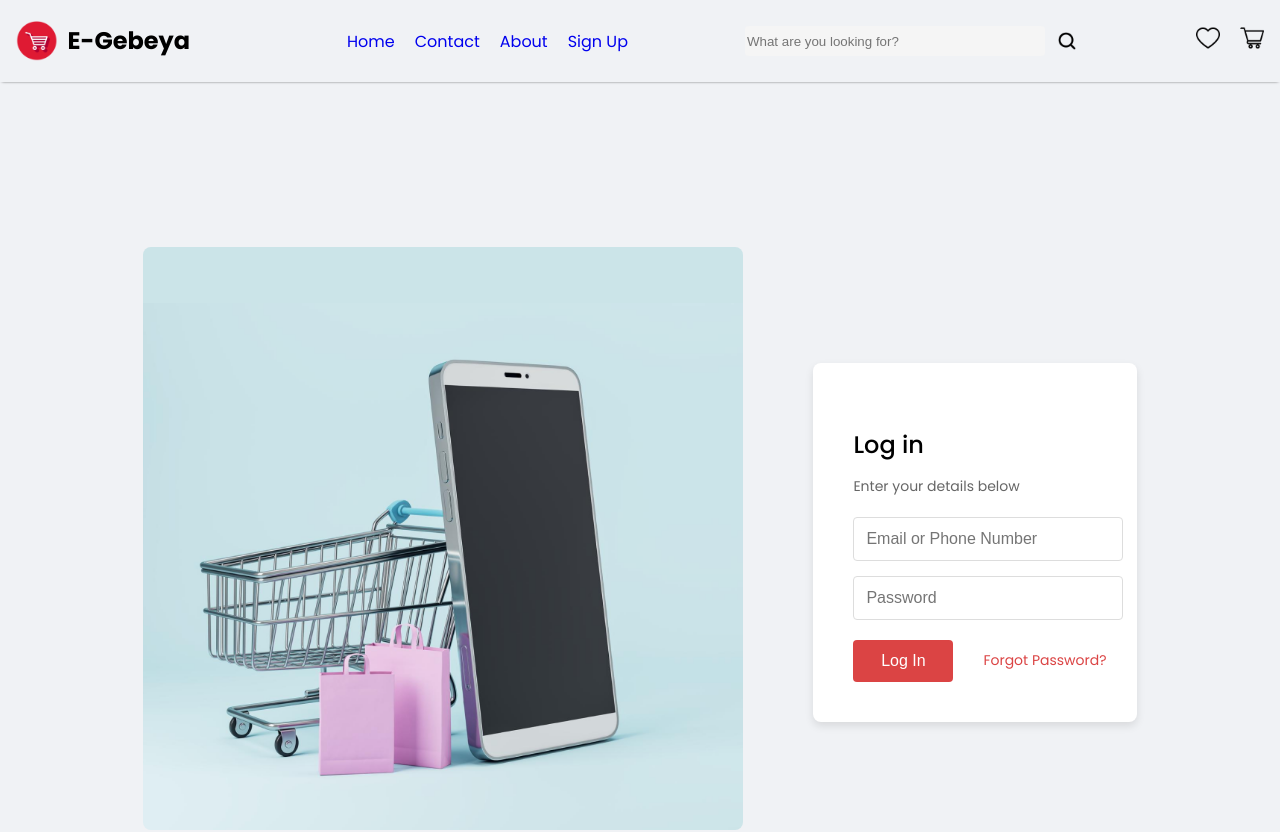
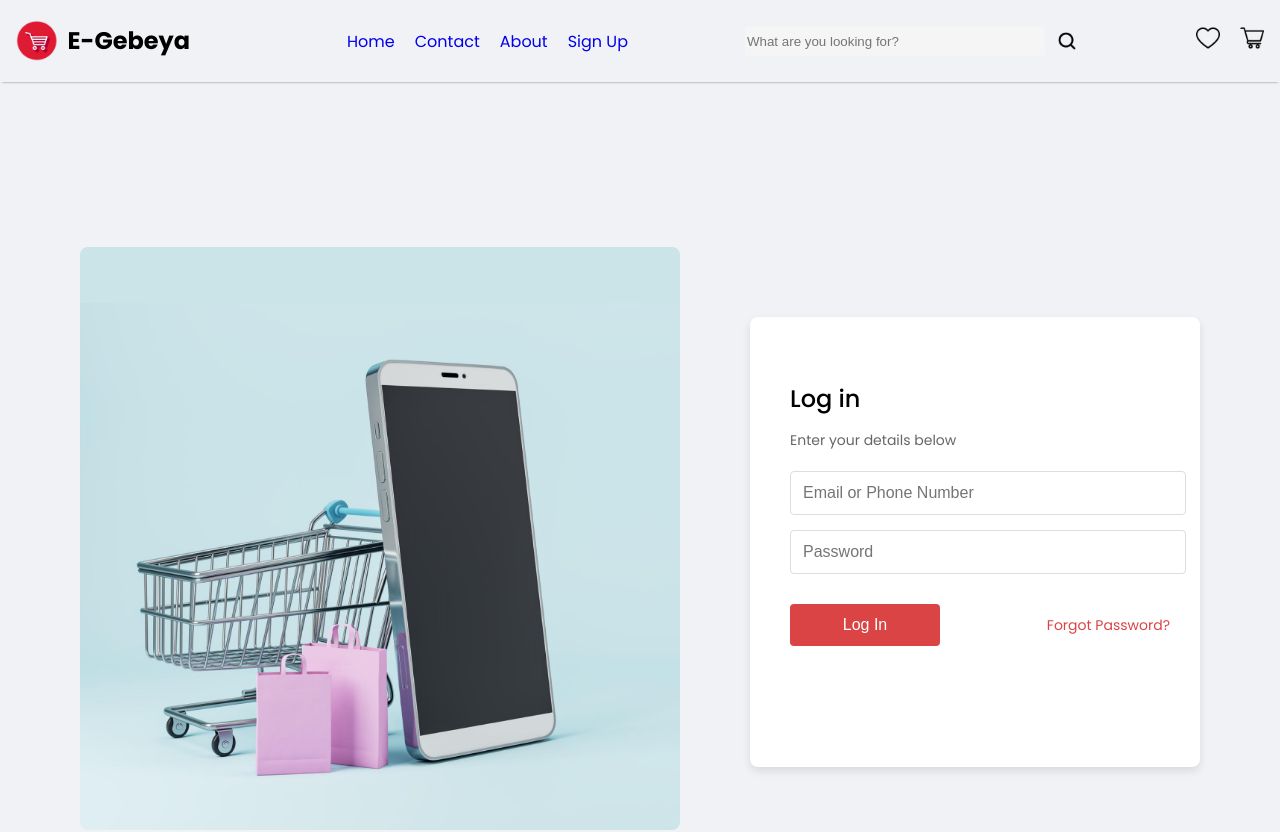
Before and after one commit to CybersoftInt/E-gebeya2, a React (Create React App) app: page /login in a window 1280 px wide. Shown: the top 832 px of the page. Built offline with nearby package versions, Linux system fonts and the light colour scheme.

Commit message:
Update Login.css

```diff
--- a/src/Components/Login/Login.css
+++ b/src/Components/Login/Login.css
@@ -31,8 +31,8 @@ body {
     box-shadow: 0 4px 8px rgba(0, 0, 0, 0.1);
     padding: 40px;
     margin-top: 0px;
-    /* width: 300px; */
-    /* height: 300px; */
+    width: 370px;
+    height: 370px;
     max-width: 400px;
     margin-left: 20px;
 }
@@ -80,7 +80,7 @@ body {
     flex-direction: row;
     justify-content: space-between;
     align-items: center;
-
+    margin-top: 30px;
 
 }
 
@@ -94,7 +94,7 @@ body {
     white-space: nowrap;
     border-radius: 4px;
     cursor: pointer;
-    width: 100px;
+    width: 150px;
     font-size: 16px;
     transition: background-color 0.3s ease;
 }
```
